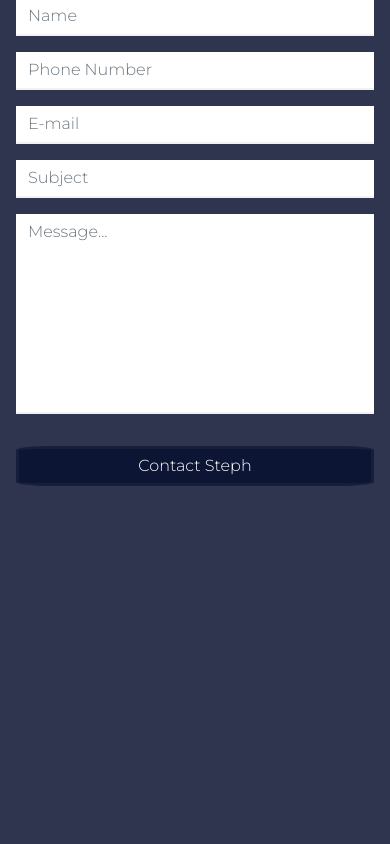
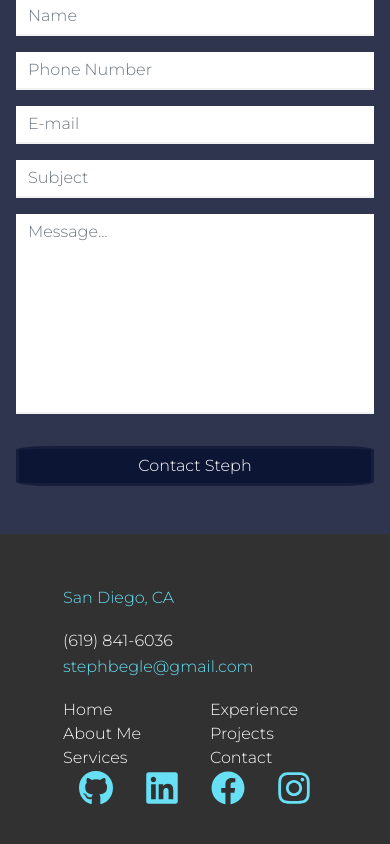
Before and after one commit to stephbegle/portfolio, a React (Create React App) app: page / in a window 390 px wide. Shown: the part 4618-5462 px from the top of the page. Before the commit the page ends 5152 px from the top, so only its background shows below. Built offline with nearby package versions, Linux system fonts and the light colour scheme.

Commit message:
saving footer progress

```diff
--- a/package.json
+++ b/package.json
@@ -14,7 +14,9 @@
     "react": "^17.0.1",
     "react-dom": "^17.0.1",
     "react-hook-form": "^6.15.4",
+    "react-icons": "^4.2.0",
     "react-scripts": "4.0.3",
+    "react-share": "^4.4.0",
     "react-typed": "^1.2.0",
     "web-vitals": "^1.0.1"
   },
--- a/src/App.css
+++ b/src/App.css
@@ -496,3 +496,27 @@
     padding: 0 0.9rem;
   }
 }
+
+/**************************************** FOOTER ****************************************/
+
+.footer {
+  background: rgb(49, 49, 49);
+  color: var(--primary-aqua);
+  padding: 3rem;
+}
+
+.footer a {
+  text-decoration: none;
+  color: var(--primary-white);
+
+}
+
+.footer a:hover {
+  text-decoration: none;
+  color: var(--primary-aqua);
+  cursor: pointer;
+}
+
+footer p {
+  margin-bottom: 0;
+}
--- a/src/App.js
+++ b/src/App.js
@@ -6,6 +6,8 @@
 import Experience from "./components/Experience";
 import Projects from "./components/Projects";
 import Contact from "./components/Contact";
+import Footer from "./components/Footer";
+
 
 function App() {
   return (
@@ -16,6 +18,7 @@
     <Experience />
     <Projects />
     <Contact />
+    <Footer />
 
 
     </>
--- /dev/null
+++ b/src/components/Footer.js
@@ -0,0 +1,77 @@
+import React from 'react'
+import {
+    FacebookShareButton,
+    FacebookIcon,
+    TwitterShareButton,
+    TwitterIcon,
+    RedditShareButton,
+    RedditIcon,
+    LinkedinShareButton,
+    LinkedinIcon
+} from "react-share";
+import { FaGithub,
+    FaLinkedin,
+    FaInstagram,
+    FaFacebook
+} from "react-icons/fa";
+
+const Footer = () => {
+    return (
+        <div className="footer">
+            <div className="container">
+                <div className="row">
+                    <div className="col-lg-4 col-md-6 col-sm-6">
+                        <div className="d-flex">
+                            <p>San Diego, CA </p>
+                        </div>
+                        <div className="d-flex">
+                            <a href="tel: (619) 841-6036">(619) 841-6036</a>
+                        </div>
+                        <div className="d-flex">
+                            <p>stephbegle@gmail.com </p>
+                        </div>
+                    </div>
+                    <div className="col-lg-3 col-md-2 col-sm-6">
+                        <div className="row">
+                            <div className="col">
+                                <a className="footer-nav">Home</a>
+                                <br />
+                                <a className="footer-nav">About Me</a>
+                                <br />
+                                <a className="footer-nav">Services</a>
+                            </div>
+                            <div className="col">
+                                <a className="footer-nav">Experience</a>
+                                <br />
+                                <a className="footer-nav">Projects</a>
+                                <br />
+                                <a className="footer-nav">Contact</a>
+                            </div>
+                        </div>
+                    </div>
+                    <div className="col-lg-5 col-md-5 col-sm-6 align-items-center">
+                        <div className="d-flex justify-content-center">
+                            <FaGithub
+                            className="mx-3" size={36}
+                            cursor="pointer"/>
+                            <FaLinkedin
+                            className="mx-3" size={36}
+                            cursor="pointer"/>
+                            <FaFacebook
+                            className="mx-3" size={36}
+                            cursor="pointer"/>
+                            <FaInstagram
+                            className="mx-3" size={36}
+                            cursor="pointer"/>
+                        </div>
+
+                    </div>
+                </div>
+
+            </div>
+
+        </div>
+    )
+}
+
+export default Footer
```
Also changed, not shown: 1 other file (tests, documents, lock files or other folders).
